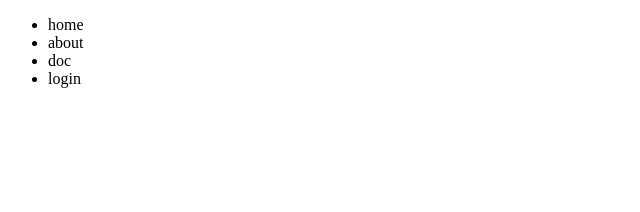
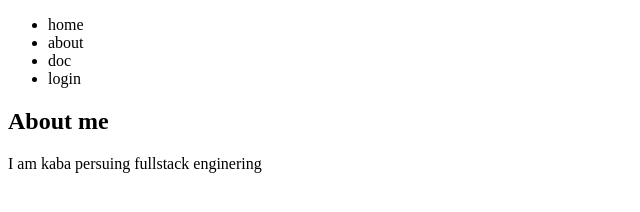
Before and after one commit to A-kaba/project1, a plain HTML site: page index.html in a window 1280 px wide. Shown: the whole page, without its empty margins (0-640 px from the left). Drawn offline with Linux system fonts and the light colour scheme.

Commit message:
body feature

```diff
--- a/index.html
+++ b/index.html
@@ -15,6 +15,13 @@
         <li>doc</li>
         <li>login</li>
     </ul>
+
+    <div>
+        <div>
+            <h2>About me</h2>
+            <p>I am kaba persuing fullstack enginering</p>
+        </div>
+    </div>
 </header>
 
 </body>
```
